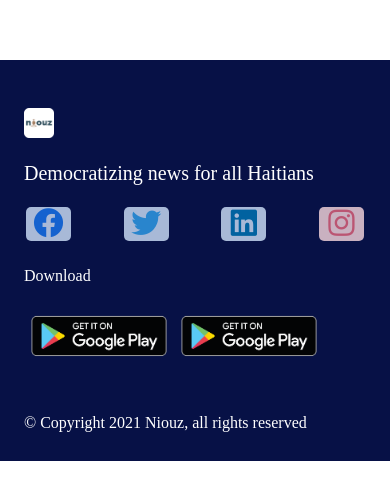
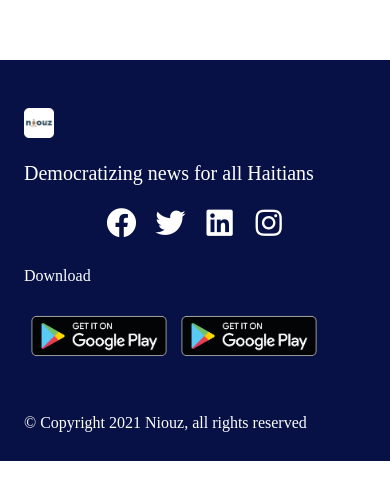
Before and after one commit to Niouz/testinglandingpage, a Next.js app: page / in a window 390 px wide. Shown: the part 330-830 px from the top of the page. Built offline with nearby package versions, Linux system fonts and the light colour scheme.

Commit message:
Add files via upload

```diff
--- a/styles/Footer.module.css
+++ b/styles/Footer.module.css
@@ -28,12 +28,13 @@
 
     .media {
         display: flex;
-        justify-content: space-between;
+        justify-content: center;
     }
     .media a {
         text-align: center;
         font-size: 30px;
-        background-color: #a8b9d7;
+        /* background-color: #a8b9d7; */
+        color: #fff;
         margin: 2px;
         border-radius: 5px;
         cursor: pointer;
@@ -42,9 +43,7 @@
     .media a i {
         width: 45px;
     }
-
-    .media a { color: ; }
-
+/*
     .media a:nth-last-of-type(3) {
         color: #2985cd;
     }
@@ -59,7 +58,7 @@
     .media a:last-child {
         background-color: #c9b1c0;
         color: #bb5572;
-    }
+    } */
 
     .download {
         padding: 0.5rem 0rem;
```
